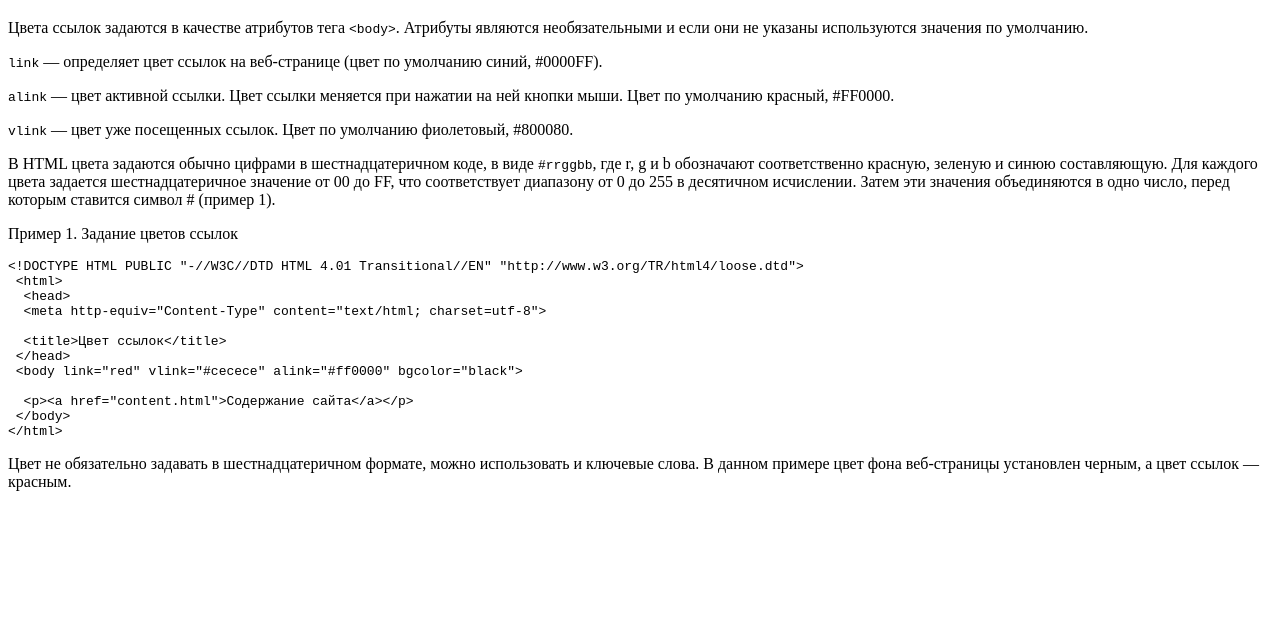
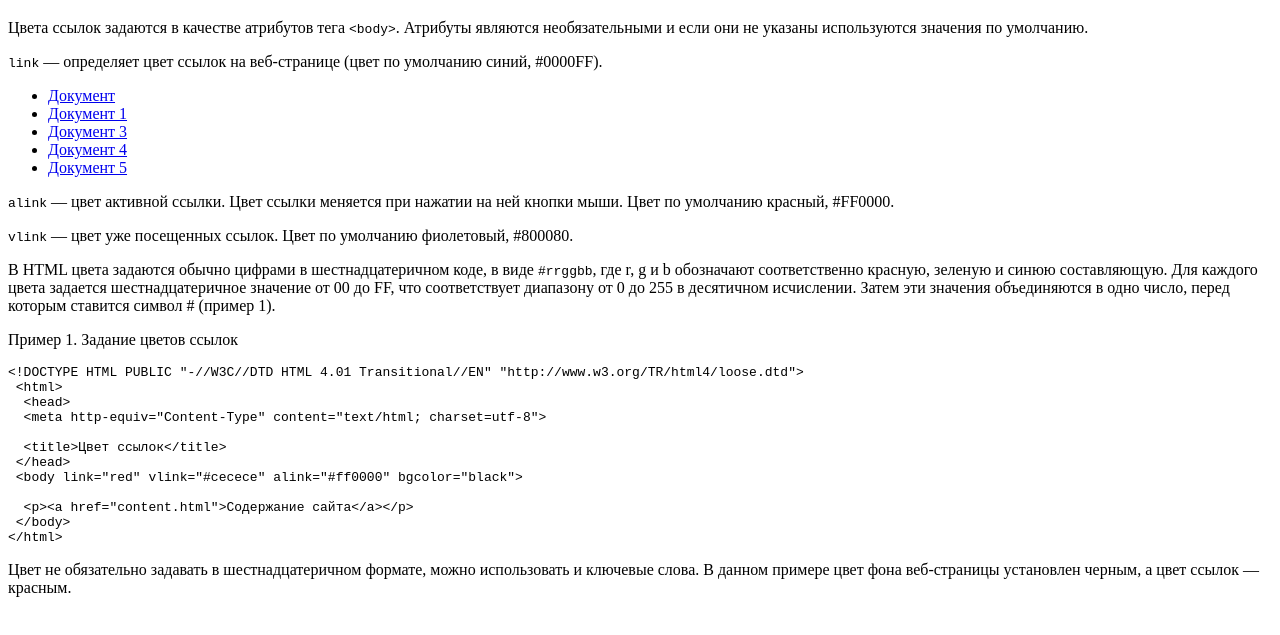
Before and after one commit to Alissaas/Alissaas.github.io, a plain HTML site: page lab1/lab_3/doc2.html in a window 1280 px wide. Shown: the part 61-696 px from the top of the page. Drawn offline with Linux system fonts and the light colour scheme.

Commit message:
Update doc2.html

```diff
--- a/lab1/lab_3/doc2.html
+++ b/lab1/lab_3/doc2.html
@@ -11,7 +11,15 @@
   значения по умолчанию.</p>
 <p><code>link</code> &#8212; определяет цвет ссылок на веб-странице
   (цвет по умолчанию синий, #0000FF).</p>
-
+<nav>
+  <ul>
+    <li><a href="doc.html">Документ </a></li>
+    <li><a href="doc1.html">Документ 1</a></li>
+    <li><a href="doc3.html">Документ 3</a></li>
+    <li><a href="doc4.html">Документ 4</a></li>
+    <li><a href="doc5.html">Документ 5</a></li>
+  </ul>
+</nav>
 <p><code>alink</code> &#8212; цвет активной ссылки. Цвет ссылки
   меняется при нажатии на ней кнопки мыши. Цвет по умолчанию красный,
   #FF0000.  </p>
```
